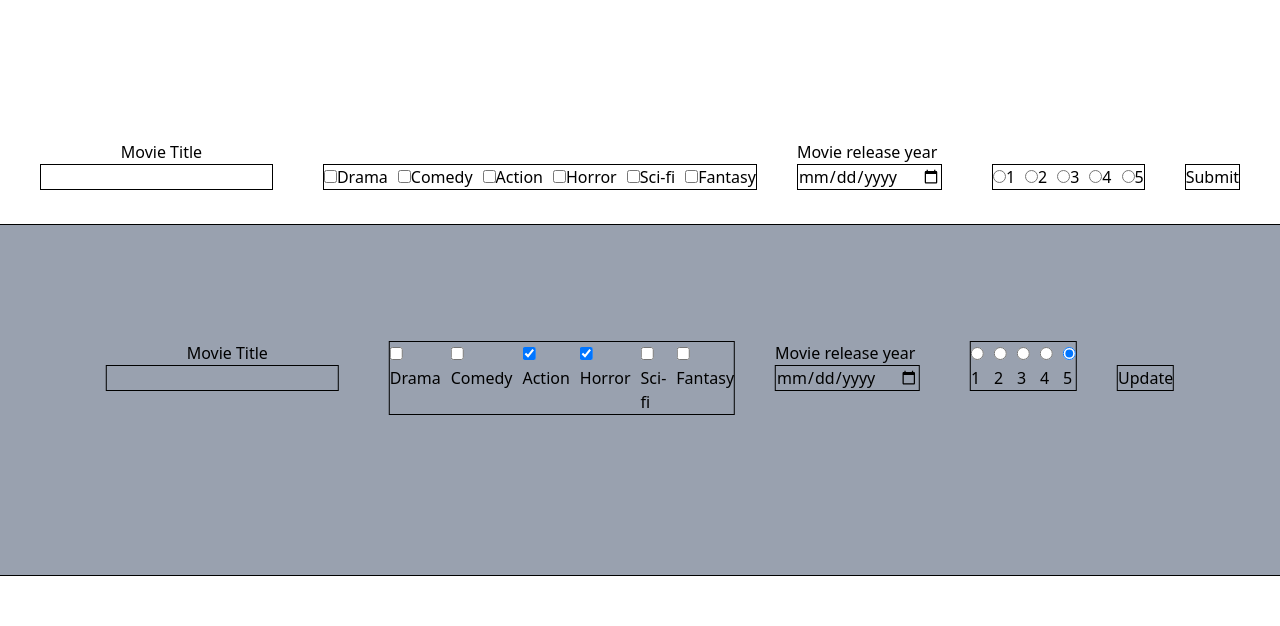
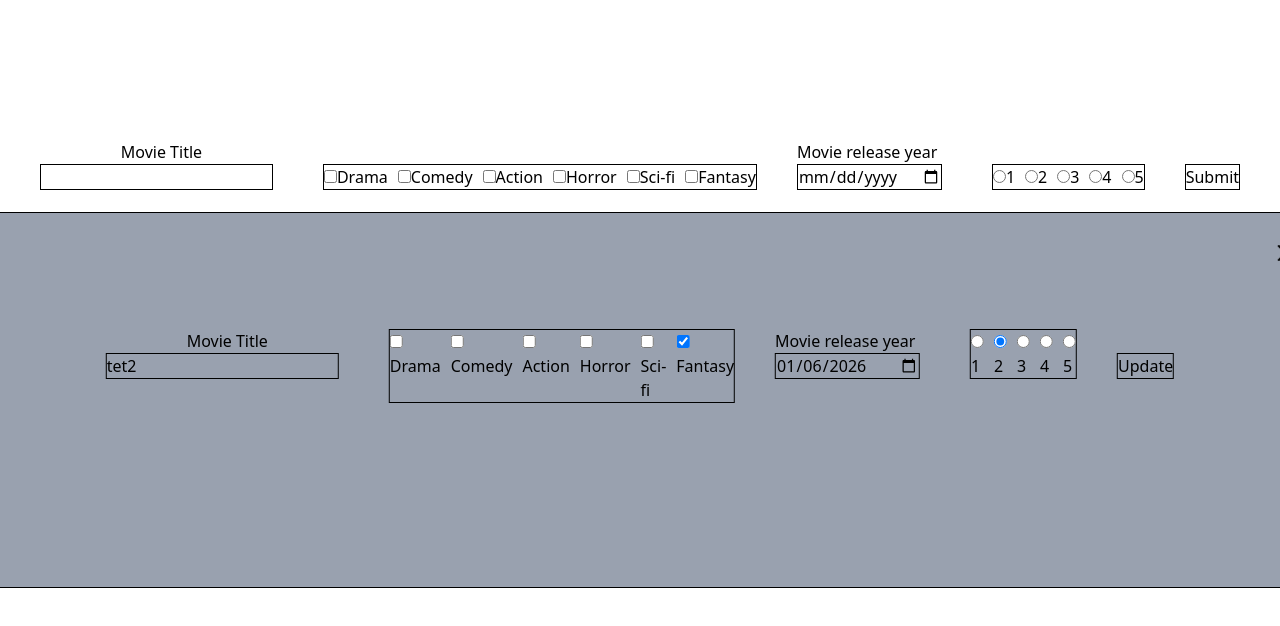
Before and after one commit to ArBa-dev-J/Movie-Adder, a React (Vite) app: page / in a window 1280 px wide. Both pictures are taken after a click on the button 360 px from the left and 499 px from the top of the page. Shown: the top 626 px of the page. Built offline with nearby package versions, Linux system fonts and the light colour scheme; data requests are answered from the project's data file; the HTML template or start-up script is replaced by a standard one.

Commit message:
Add patch to update info for specific table. Need to fix bugs where when selecting a specific table to edit, only opens the latest movie table. Also neeed to fix when some data is not being updated

```diff
--- a/src/App.jsx
+++ b/src/App.jsx
@@ -45,7 +45,7 @@ function App() {
         ))}
       </section>
       {movies.map((movies) => (
-        open ? <EditForm movies={movies} fetchData={fetchData} key={movies.id} /> : null
+        open ? <EditForm movies={movies} fetchData={fetchData} isClosed={isClosed} key={movies.id} /> : null
       ))}
     </>
   );
--- a/src/EditForm/EditForm.jsx
+++ b/src/EditForm/EditForm.jsx
@@ -1,33 +1,46 @@
 import { useEffect } from "react";
 import { useForm } from "react-hook-form";
+import x from "../assets/close.png";
 
-function EditForm({ movies }) {
-  const {
-    register,
-    handleSubmit,
-    formState: { errors },
-    reset,
-    setValue,
-  } = useForm({
+function EditForm({ movies, isClosed, fetchData }) {
+  const { register, handleSubmit, setValue } = useForm({
     defaultValues: {
       title: "",
       genre: [],
       realeseYear: "",
-      Rating: null,
+      Rating: "",
     },
   });
 
   useEffect(() => {
-    setValue("title", movies.title),
+    (setValue("title", movies.title),
       setValue("genre", movies.genre),
       setValue("realeseYear", movies.realeseYear),
-      setValue("Rating", movies.Rating)
+      setValue("Rating", movies.Rating));
   }, []);
 
+  const onSubmit = async (data) => {
+    // try {
+    //   const requestOptions = {
+    //     method: "PATCH",
+    //     headers: { "Content-type": "application/json" },
+    //     body: JSON.stringify(data),
+    //   };
 
-  const onSubmit = (data) => {
-    console.log(data);
-  }
+    //   const response = await fetch (
+    //     `http://localhost:3000/movies/${movies.id}`,
+    //     requestOptions
+    //   );
+
+    //   if (response.ok) {
+    //     (isClosed(), fetchData());
+    //   } else {
+    //      throw new Error(`Error! Failed to update! ${response.status}`);
+    //   }
+    // } catch (error){
+    //   alert(error.message);
+    // }
+  };
 
   return (
     <>
@@ -37,68 +50,132 @@ function EditForm({ movies }) {
           className="flex flex-row justify-center h-7.5 items-baseline-last gap-10"
         >
           <div>
-            <label htmlFor="title" {...register("title")} className="block text-center">
+            <label htmlFor="title" className="block text-center">
               Movie Title
             </label>
-            <input type="text" name="title" className="border mr-2.5" />
+            <input
+              type="text"
+              name="title"
+              {...register("title")}
+              className="border mr-2.5"
+            />
           </div>
           {/*MOVIE GENRE*/}
           <div>
             <div className="border flex gap-2.5">
               <div>
-                <input type="checkbox" {...register("genre")} name="genre" value="Drama" />
+                <input
+                  type="checkbox"
+                  {...register("genre")}
+                  name="genre"
+                  value="Drama"
+                />
                 <label htmlFor="rating">Drama</label>
               </div>
               <div>
-                <input type="checkbox" {...register("genre")} name="genre" value="Comedy" />
+                <input
+                  type="checkbox"
+                  {...register("genre")}
+                  name="genre"
+                  value="Comedy"
+                />
                 <label htmlFor="rating">Comedy</label>
               </div>
               <div>
-                <input type="checkbox" {...register("genre")} name="genre" value="Action" />
+                <input
+                  type="checkbox"
+                  {...register("genre")}
+                  name="genre"
+                  value="Action"
+                />
                 <label htmlFor="rating">Action</label>
               </div>
               <div>
-                <input type="checkbox" {...register("genre")} name="genre" value="Horror" />
+                <input
+                  type="checkbox"
+                  {...register("genre")}
+                  name="genre"
+                  value="Horror"
+                />
                 <label htmlFor="rating">Horror</label>
               </div>
               <div>
-                <input type="checkbox" {...register("genre")} name="genre" value="Sci-fi" />
+                <input
+                  type="checkbox"
+                  {...register("genre")}
+                  name="genre"
+                  value="Sci-fi"
+                />
                 <label htmlFor="rating">Sci-fi</label>
               </div>
               <div>
-                <input type="checkbox" {...register("genre")} name="genre" value="Fantasy" />
+                <input
+                  type="checkbox"
+                  {...register("genre")}
+                  name="genre"
+                  value="Fantasy"
+                />
                 <label htmlFor="rating">Fantasy</label>
               </div>
             </div>
           </div>
           {/*MOVIE REALESE DATE*/}
           <div>
-            <label htmlFor="date"  {...register("realeseYear")} className="block">
+            <label htmlFor="date" className="block">
               Movie release year
             </label>
-            <input type="date" name="date" className="border mr-2.5" />
+            <input
+              type="date"
+              {...register("realeseYear")}
+              className="border mr-2.5"
+            />
           </div>
           {/*MOVIE RATING*/}
           <div>
             <div className="border flex gap-2.5">
               <div>
-                <input type="radio" {...register("Rating")} name="rating" value="1" />
+                <input
+                  type="radio"
+                  {...register("Rating")}
+                  name="rating"
+                  value="1"
+                />
                 <label htmlFor="rating">1</label>
               </div>
               <div>
-                <input type="radio" {...register("Rating")} name="rating" value="2" />
+                <input
+                  type="radio"
+                  {...register("Rating")}
+                  name="rating"
+                  value="2"
+                />
                 <label htmlFor="rating">2</label>
               </div>
               <div>
-                <input type="radio" {...register("Rating")} name="rating" value="3" />
+                <input
+                  type="radio"
+                  {...register("Rating")}
+                  name="rating"
+                  value="3"
+                />
                 <label htmlFor="rating">3</label>
               </div>
               <div>
-                <input type="radio" {...register("Rating")} name="rating" value="4" />
+                <input
+                  type="radio"
+                  {...register("Rating")}
+                  name="rating"
+                  value="4"
+                />
                 <label htmlFor="rating">4</label>
               </div>
               <div>
-                <input type="radio" {...register("Rating")} name="rating" value="5" />
+                <input
+                  type="radio"
+                  {...register("Rating")}
+                  name="rating"
+                  value="5"
+                />
                 <label htmlFor="rating">5</label>
               </div>
             </div>
@@ -108,6 +185,11 @@ function EditForm({ movies }) {
             <input type="submit" className="border" value="Update" />
           </div>
         </form>
+        <div className="text-right relative bottom-40 left-30">
+          <button type="button" onClick={isClosed}>
+            <img src={x} alt="x" />
+          </button>
+        </div>
       </section>
     </>
   );
--- a/src/MovieTable/Movietable.jsx
+++ b/src/MovieTable/Movietable.jsx
@@ -53,7 +53,7 @@ function MovieTable({ movies, fetchData, isOpen }) {
         >
           <img src={x} alt="x" />
         </button>
-        <button type="button" onClick={() => isOpen(movies.id)} className="relative left-[120px] bottom-[24px]"><img src={rewrite} alt="rewrite" /></button>
+        <button type="button" onClick={() => isOpen()} className="relative left-[120px] bottom-[24px]"><img src={rewrite} alt="rewrite" /></button>
       </div>
     </>
   );
--- a/src/data/db.json
+++ b/src/data/db.json
@@ -1,24 +1,23 @@
 {
   "movies": [
     {
-      "id": "785f",
-      "title": "Test1",
+      "id": "17b8",
+      "title": "test",
       "genre": [
         "Drama",
+        "Comedy"
+      ],
+      "realeseYear": "2026-01-22",
+      "Rating": "1"
+    },
+    {
+      "id": "08b8",
+      "title": "tet2",
+      "genre": [
         "Fantasy"
       ],
-      "realeseYear": "2025-12-30",
-      "Rating": "4"
-    },
-    {
-      "id": "9d9e",
-      "title": "Test2",
-      "genre": [
-        "Action",
-        "Horror"
-      ],
-      "realeseYear": "2026-01-13",
-      "Rating": "5"
+      "realeseYear": "2026-01-06",
+      "Rating": "2"
     }
   ]
 }
```
